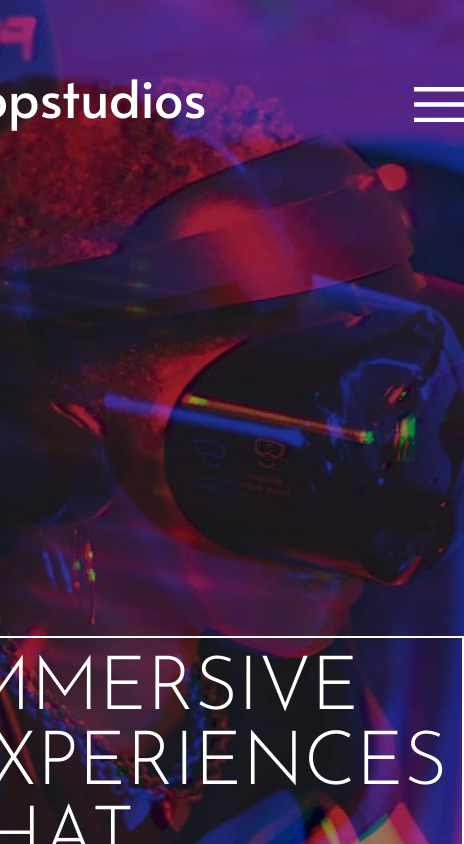
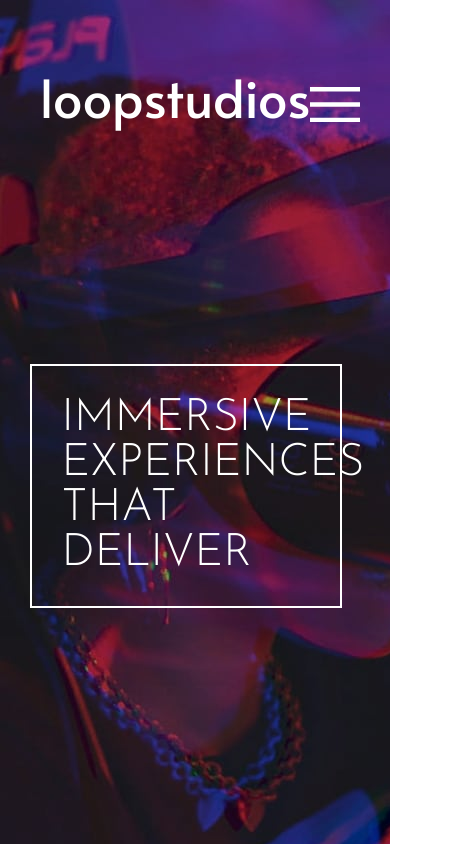
Before and after one commit to Dhadhazi/loop-studios-landingpage, a Next.js app: page / in a window 390 px wide. Shown: the top 844 px of the page, 464 px wide, since content can reach past the window. Built offline with nearby package versions, Linux system fonts and the light colour scheme.

Commit message:
Home modul boxes for mobile

```diff
--- a/styles/Home.module.scss
+++ b/styles/Home.module.scss
@@ -29,9 +29,16 @@
     font-weight: 300;
   }
   @media (max-width: 850px) {
+    justify-content: flex-start;
+    gap: 25vh;
     .slogan {
-      padding: 1rem;
-      font-size: auto;
+      width: 80vw;
+      word-spacing: 70vw;
+      font-size: 4rem;
+      padding: 2rem;
+      @media (max-width: 500px) {
+        font-size: 3rem;
+      }
     }
   }
 }
```
